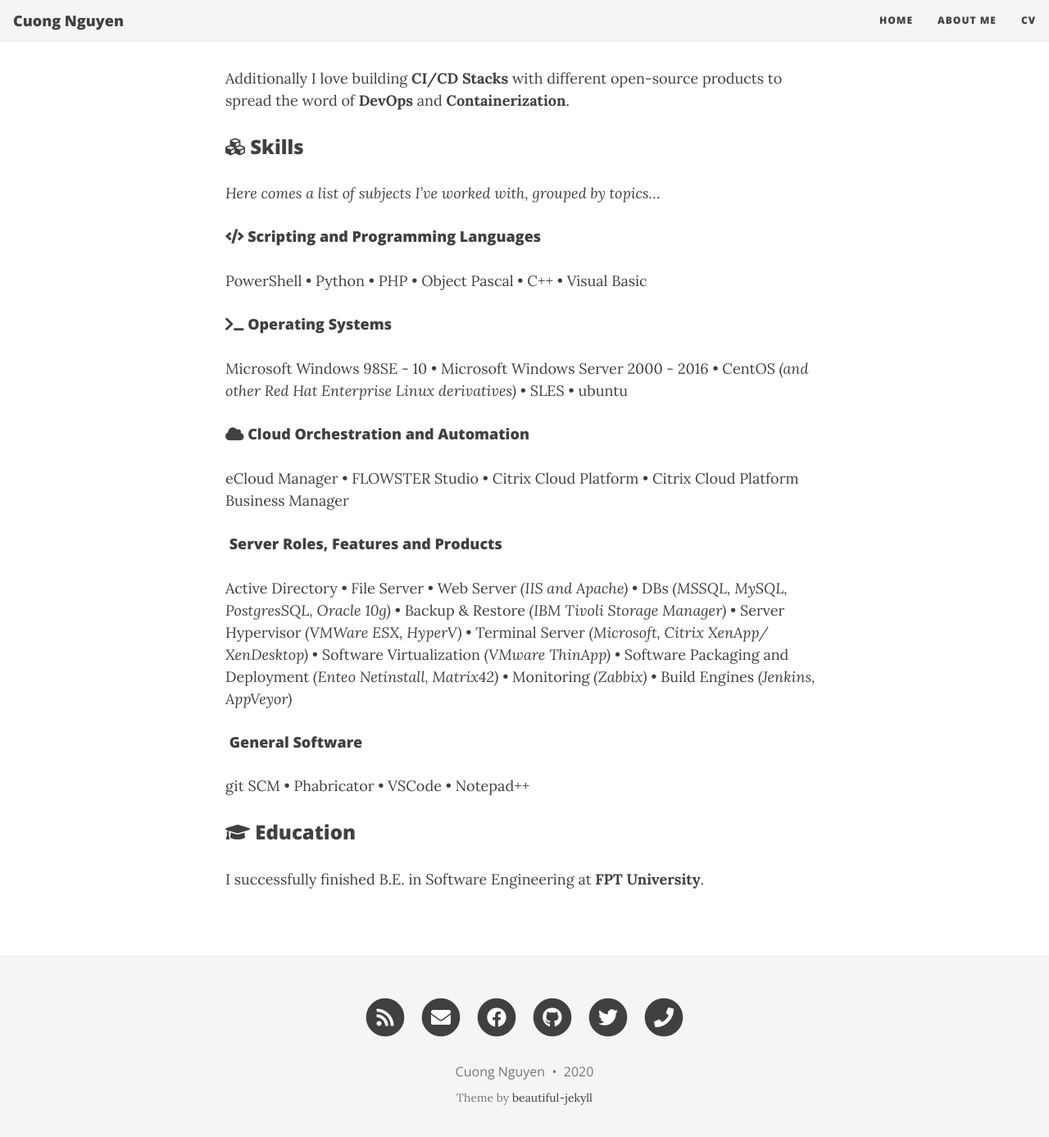
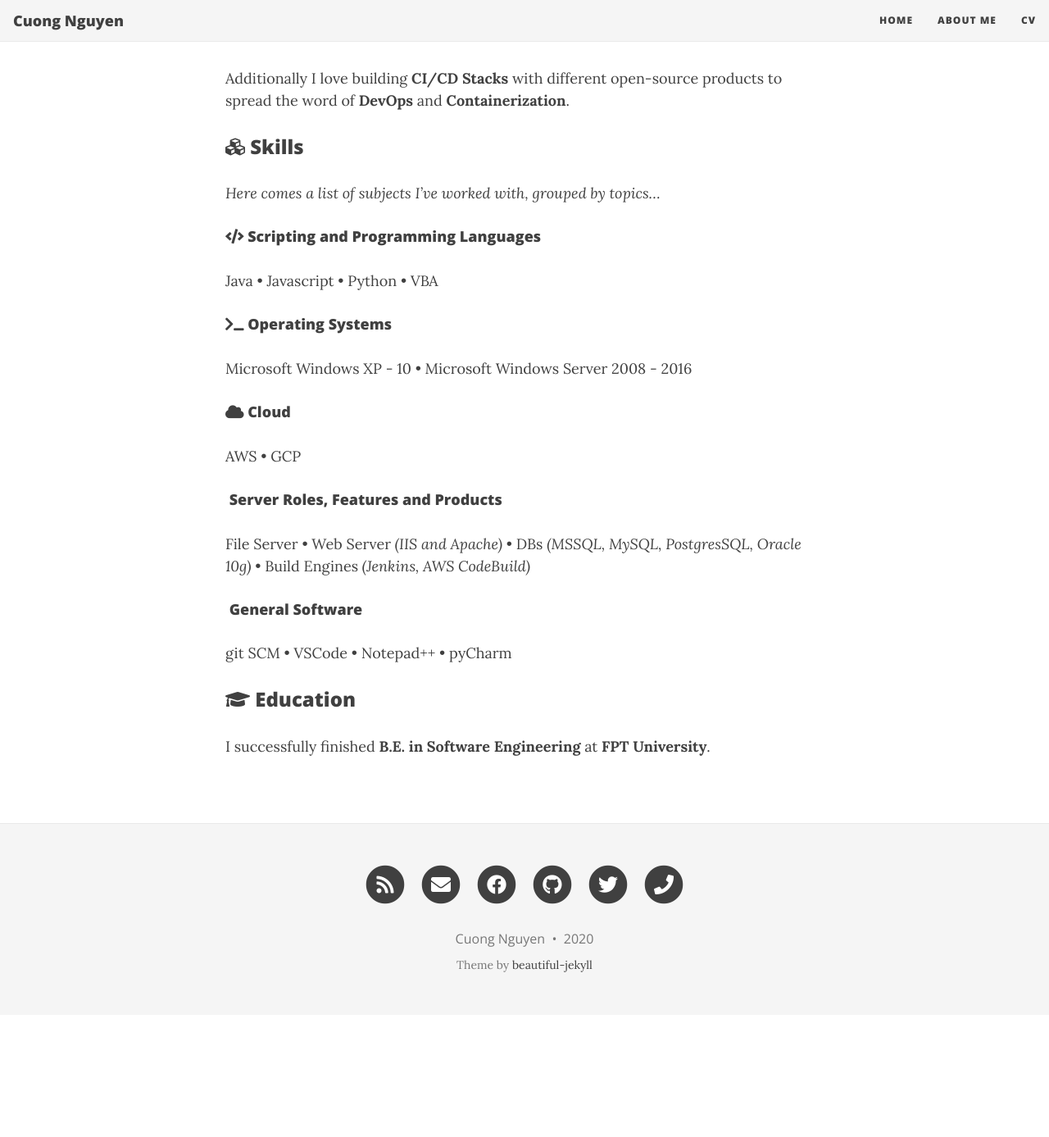
Before and after one commit to cuonghapvn/cuonghapvn.github.io, a Jekyll site: the page built from aboutme.md, in a window 1280 px wide and 1400 px high, scrolled down 476 px. Shown: the top 1387 px of the window at 82% size. Built offline with Jekyll 4.4.1, drawn with Linux system fonts in a browser that asks for light colours; nearby versions of some CDN libraries; after the commit the page ends 1714 px from its top, so only the background shows below that.

Commit message:
update about me

```diff
--- a/aboutme.md
+++ b/aboutme.md
@@ -22,28 +22,24 @@
 
 #### <i class="fa fa-code" aria-hidden="true"></i> Scripting and Programming Languages
 
-PowerShell &bull; Python &bull; PHP &bull; Object Pascal &bull; C++ &bull; Visual Basic
+Java &bull; Javascript &bull; Python &bull; VBA
 
 #### <i class="fa fa-terminal" aria-hidden="true"></i> Operating Systems
 
-Microsoft Windows 98SE - 10 &bull; Microsoft Windows Server 2000 - 2016 &bull;
-CentOS *(and other Red Hat Enterprise Linux derivatives)* &bull; SLES &bull; ubuntu
+Microsoft Windows XP - 10 &bull; Microsoft Windows Server 2008 - 2016
 
-#### <i class="fa fa-cloud" aria-hidden="true"></i> Cloud Orchestration and Automation
+#### <i class="fa fa-cloud" aria-hidden="true"></i> Cloud
 
-eCloud Manager &bull; FLOWSTER Studio &bull; Citrix Cloud Platform &bull; Citrix Cloud Platform Business Manager
+AWS &bull; GCP
 
 #### <i class="fa fa-gears" aria-hidden="true"></i> Server Roles, Features and Products
 
-Active Directory &bull; File Server &bull; Web Server *(IIS and Apache)* &bull;
-DBs *(MSSQL, MySQL, PostgresSQL, Oracle 10g)* &bull; Backup & Restore *(IBM Tivoli Storage Manager)* &bull;
-Server Hypervisor *(VMWare ESX, HyperV)* &bull; Terminal Server *(Microsoft, Citrix XenApp/ XenDesktop)* &bull;
-Software Virtualization *(VMware ThinApp)* &bull; Software Packaging and Deployment *(Enteo Netinstall, Matrix42)*
-&bull; Monitoring *(Zabbix)* &bull; Build Engines *(Jenkins, AppVeyor)*
+File Server &bull; Web Server *(IIS and Apache)* &bull;
+DBs *(MSSQL, MySQL, PostgresSQL, Oracle 10g)* &bull; Build Engines *(Jenkins, AWS CodeBuild)*
 
 #### <i class="fa fa-gear" aria-hidden="true"></i> General Software
 
-git SCM &bull; Phabricator &bull; VSCode &bull; Notepad++
+git SCM &bull; VSCode &bull; Notepad++ &bull; pyCharm
 
 <!-- ### <i class="fa fa-briefcase" aria-hidden="true"></i> Experience
 
@@ -100,4 +96,4 @@
 
 ### <i class="fa fa-graduation-cap" aria-hidden="true"></i> Education
 
-I successfully finished B.E. in Software Engineering at **FPT University**.
+I successfully finished **B.E. in Software Engineering** at **FPT University**.
```
Also changed, not shown: _posts/2020-05-23-new-post.md (added, +9 -0 lines).
